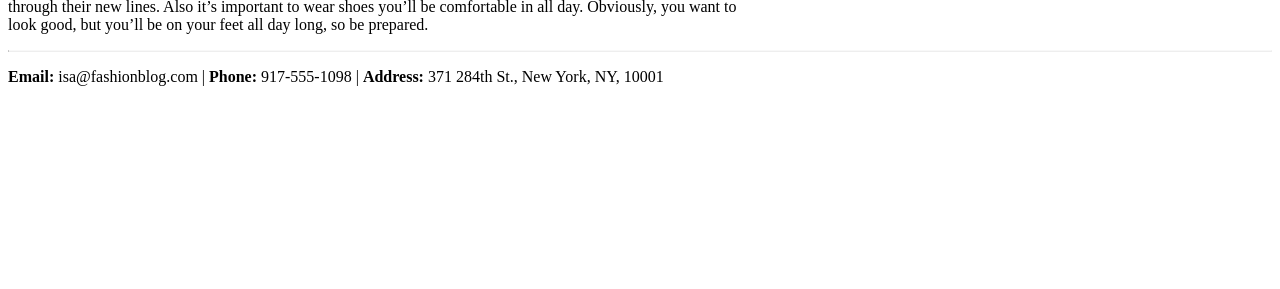
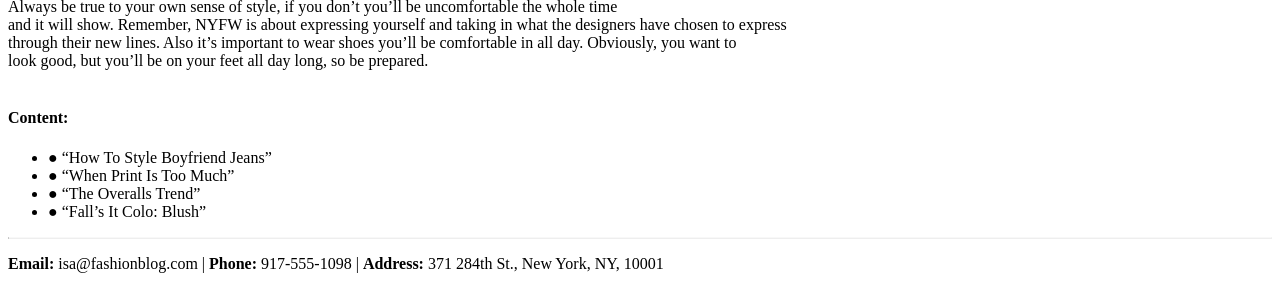
Before and after one commit to fcuadra-99/fcuadra-99.github.io, a plain HTML site: page fashionblog/index.html in a window 1280 px wide. Shown: the part 1744-2033 px from the top of the page. Before the commit the page ends 1846 px from the top, so only its background shows below. Drawn offline with Linux system fonts and the light colour scheme; files that its build step writes are made by us from their sources; a web font is replaced by a local one.

Commit message:
Update index.html

```diff
--- a/fashionblog/index.html
+++ b/fashionblog/index.html
@@ -9,13 +9,13 @@
     <div>
       <a href = #contact> <img src = "https://raw.githubusercontent.com/cbatuic/fashion-blog/main/profile.jpg"> </a>
       <h3> by Isabelle Rodriguez | 1 day ago </h3>
-      <h1> An Insiders Guide to NYFW </h1>
+      <h1 style="text-align=center;"> An Insiders Guide to NYFW </h1>
       <img src = "https://raw.githubusercontent.com/cbatuic/fashion-blog/main/image-one.jpeg">
       <p>
-        <a href="to: https://en.wikipedia.org/wiki/New_York_Fashion_Week">NYFW</a> can be both amazingly fun & incredibly overwhelming. <br>
+        <a href="https://en.wikipedia.org/wiki/New_York_Fashion_Week"> NYFW </a> can be both amazingly fun & incredibly overwhelming. <br>
         Especially if you’ve never been. Luckily, I’m here to give you an insider’s guide and <br>
         make your first show a pleasurable experience. By taking my tips and tricks, and following  <br>
-        your gut. You’ll have an unforgettable experience! <br>
+        your gut. You’ll have an unforgettable experience! <br><br>
       </p>
       <h2> Getting Tickets & Picking the Shows </h2>
       <img src = "https://raw.githubusercontent.com/cbatuic/fashion-blog/main/image-two.jpeg">
@@ -25,7 +25,7 @@
         important to you and make a schedule and this is a biggie: SET A BUDGET. If you’re worrying <br>
         about blowing your cash the whole time you won’t have fun. Then check out prices, days, and <br>
         times and prioritize the designers you want to see most. Lastly, purchase your tickets and get <br>
-        excited! <br>
+        excited! <br><br>
       </p>
       <h2> Dressing for the Shows </h2>
       <img src = "https://raw.githubusercontent.com/cbatuic/fashion-blog/main/image-three.jpeg">
@@ -33,8 +33,15 @@
         Always be true to your own sense of style, if you don’t you’ll be uncomfortable the whole time <br>
         and it will show. Remember, NYFW is about expressing yourself and taking in what the designers have chosen to express  <br>
         through their new lines. Also it’s important to wear shoes you’ll be comfortable in all day. Obviously, you want to <br>
-        look good, but you’ll be on your feet all day long, so be prepared. <br>
+        look good, but you’ll be on your feet all day long, so be prepared. <br><br>
       </p>
+      <h4> Content: </h4>
+      <ul>
+        <li>● “How To Style Boyfriend Jeans” </li>
+        <li>● “When Print Is Too Much” </li>
+        <li>● “The Overalls Trend” </li>
+        <li>● “Fall’s It Colo: Blush” </li>
+      </ul>
     </div>
     <hr class="solid">
     <div id='contact'>
```
